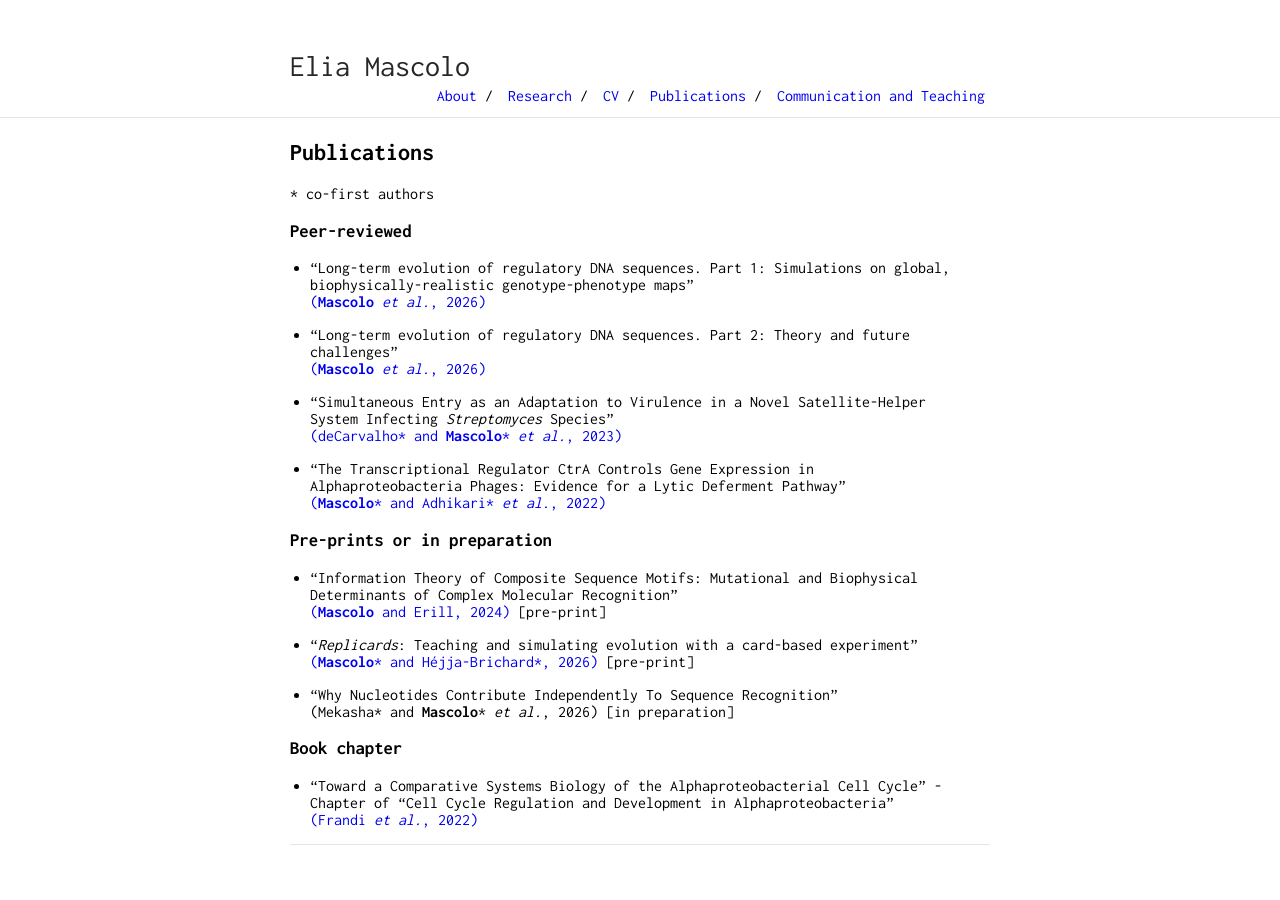
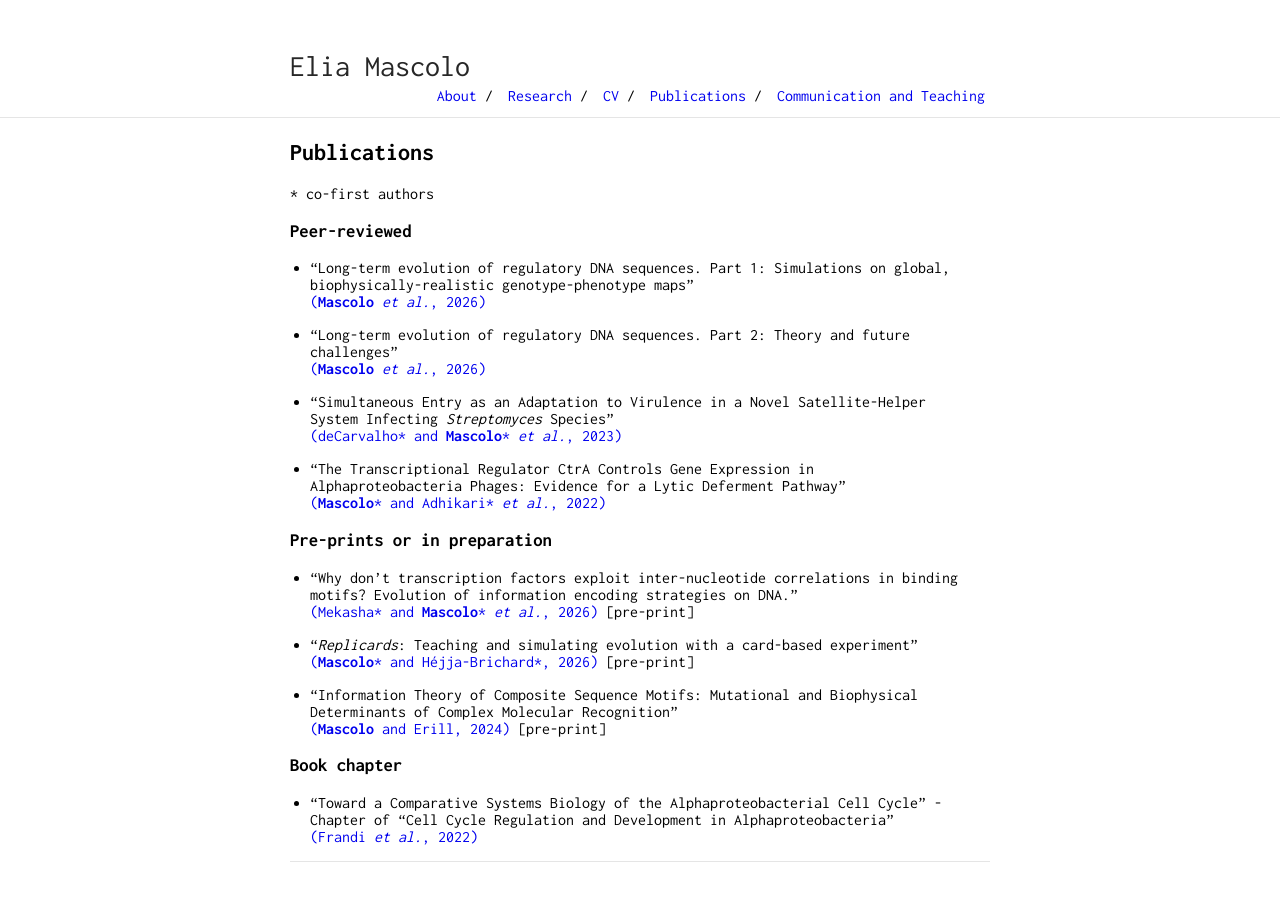
Before and after one commit to eliamascolo/eliamascolo.github.io, a Jekyll site: the page built from publications.md, in a window 1280 px wide. Built offline with Jekyll 4.4.1, drawn with Linux system fonts in a browser that asks for light colours; our own code applies the rules of GitHub Pages for plain Markdown files.

Commit message:
Update publications.

```diff
--- a/publications.md
+++ b/publications.md
@@ -15,11 +15,11 @@
 
 ### Pre-prints or in preparation
 
-* "Information Theory of Composite Sequence Motifs: Mutational and Biophysical Determinants of Complex Molecular Recognition"<br>[(**Mascolo** and Erill, 2024)](https://doi.org/10.1101/2024.11.11.623117) [pre-print]
+* "Why don't transcription factors exploit inter-nucleotide correlations in binding motifs? Evolution of information encoding strategies on DNA."<br>[(Mekasha\* and **Mascolo**\* *et al.*, 2026)](https://doi.org/10.64898/2026.11.09.765386) [pre-print]
 
 * "*Replicards*: Teaching and simulating evolution with a card-based experiment"<br>[(**Mascolo**\* and Héjja-Brichard\*, 2026)](https://doi.org/10.32942/X2KQ1H) [pre-print]
 
-* "Why Nucleotides Contribute Independently To Sequence Recognition"<br>(Mekasha\* and **Mascolo**\* *et al.*, 2026) [in preparation]
+* "Information Theory of Composite Sequence Motifs: Mutational and Biophysical Determinants of Complex Molecular Recognition"<br>[(**Mascolo** and Erill, 2024)](https://doi.org/10.1101/2024.11.11.623117) [pre-print]
 
 ### Book chapter
 
```
Also changed, not shown: research.md (line endings or trailing spaces), 1 other file.
